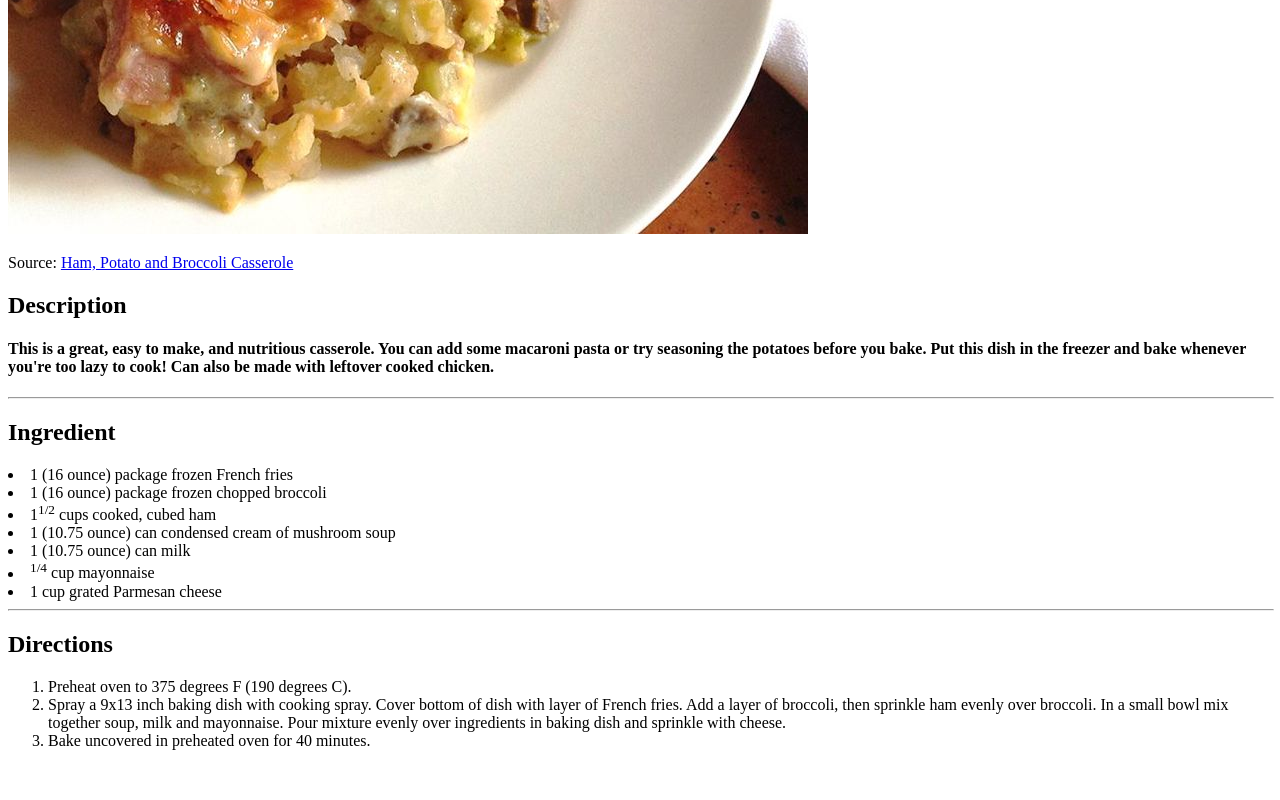
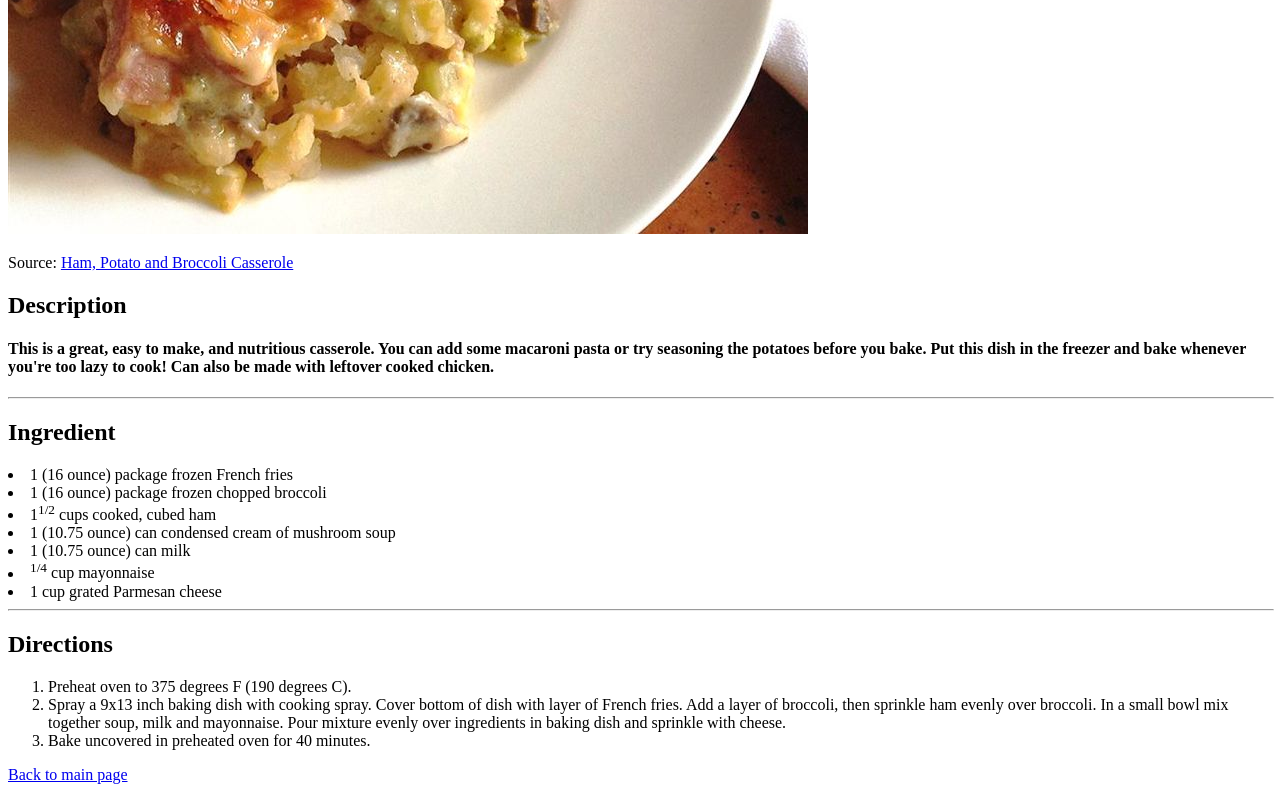
Before and after one commit to sovisalchhin/odin-recipes, a plain HTML site: page recipes/Casserole.html in a window 1280 px wide. Shown: the part 446-1246 px from the top of the page. Before the commit the page ends 1212 px from the top, so only its background shows below. Drawn offline with Linux system fonts and the light colour scheme.

Commit message:
Add link to main page

```diff
--- a/recipes/Casserole.html
+++ b/recipes/Casserole.html
@@ -38,6 +38,7 @@
         <li>Spray a 9x13 inch baking dish with cooking spray. Cover bottom of dish with layer of French fries. Add a layer of broccoli, then sprinkle ham evenly over broccoli. In a small bowl mix together soup, milk and mayonnaise. Pour mixture evenly over ingredients in baking dish and sprinkle with cheese.</li>
         <li>Bake uncovered in preheated oven for 40 minutes.</li>
     </ol>
+    <a href="../index.html">Back to main page</a>
 </body>
 <p>
 
```
